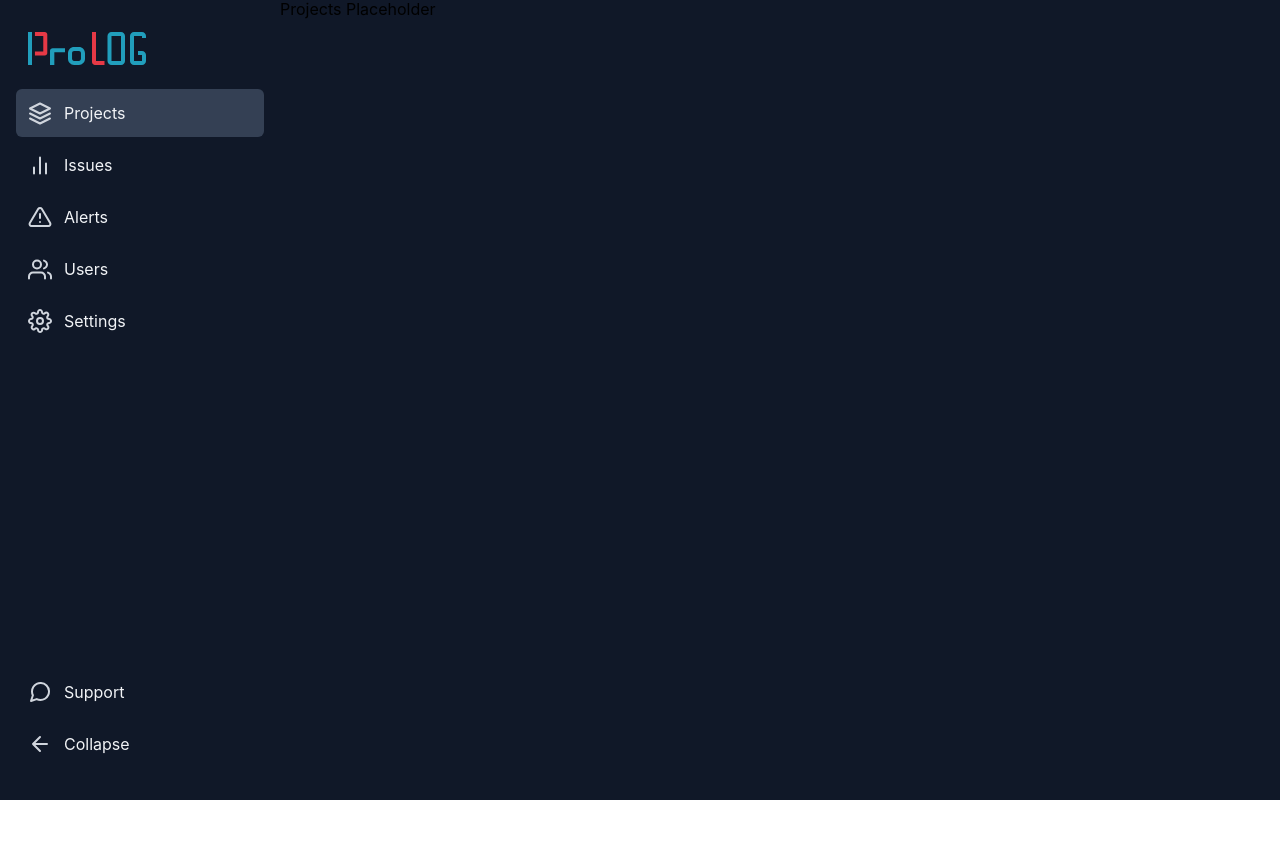
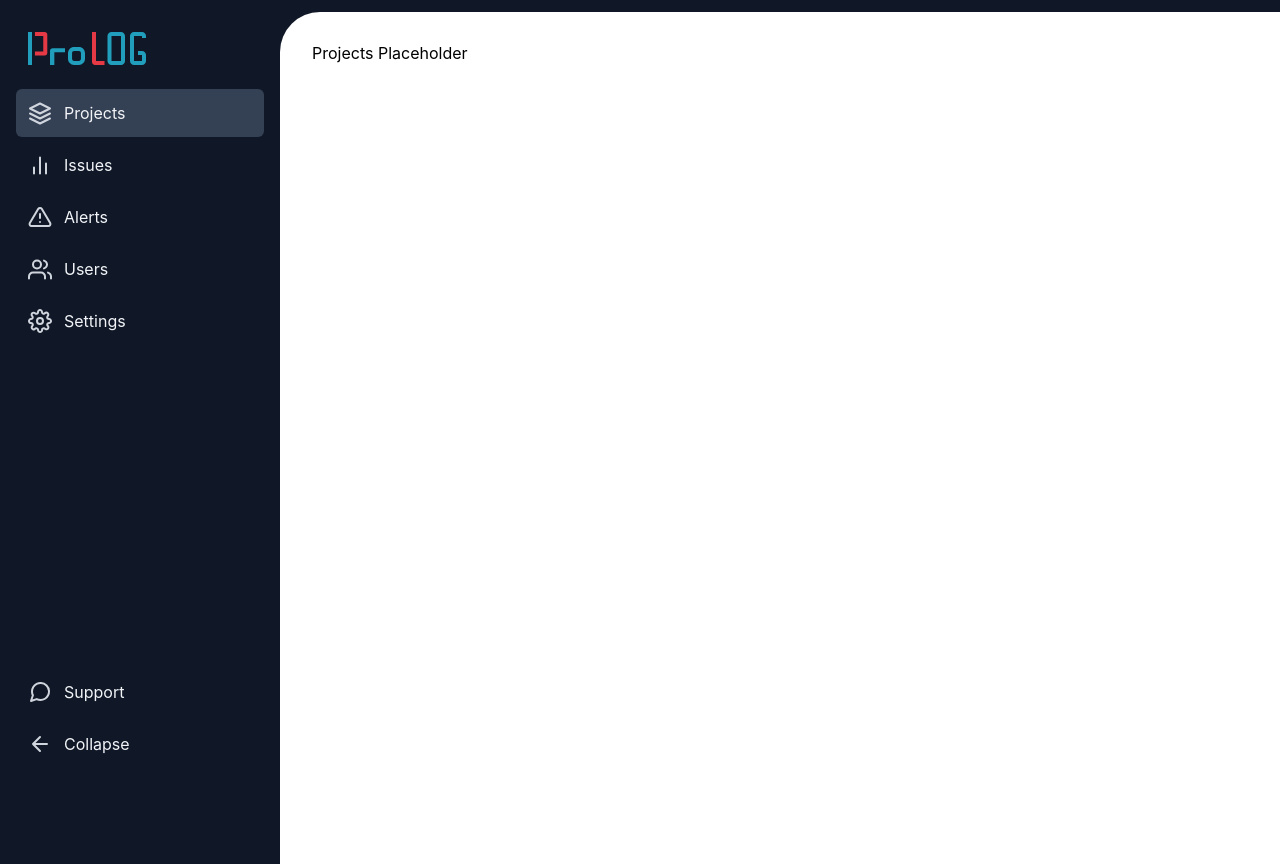
Before and after one commit to profydev/prolog-app, a Next.js app: page / in a window 1280 px wide. Before the commit the page ends 800 px from the top, so only its background shows below. Built offline with nearby package versions, Linux system fonts and the light colour scheme.

Commit message:
Creates inner content container

```diff
--- a/components/PageContainer/PageContainer.tsx
+++ b/components/PageContainer/PageContainer.tsx
@@ -2,7 +2,7 @@ import React from "react";
 import Head from "next/head";
 import styled from "styled-components";
 import { SidebarNavigation } from "@components/SidebarNavigation";
-import { color } from "@styles/theme";
+import { color, space } from "@styles/theme";
 
 type PageContainerProps = {
   children: React.ReactNode;
@@ -11,6 +11,18 @@ type PageContainerProps = {
 const Container = styled.div`
   display: flex;
   background: ${color("gray", 900)};
+`;
+
+const Main = styled.main`
+  flex: 1;
+`;
+
+const ContentContainer = styled.div`
+  min-height: calc(100vh - ${space(3)});
+  margin-top: ${space(3)};
+  padding: ${space(8)};
+  background: white;
+  border-top-left-radius: ${space(10)};
 `;
 
 export function PageContainer({ children }: PageContainerProps) {
@@ -23,7 +35,9 @@ export function PageContainer({ children }: PageContainerProps) {
       </Head>
 
       <SidebarNavigation />
-      <main>{children}</main>
+      <Main>
+        <ContentContainer>{children}</ContentContainer>
+      </Main>
     </Container>
   );
 }
```
